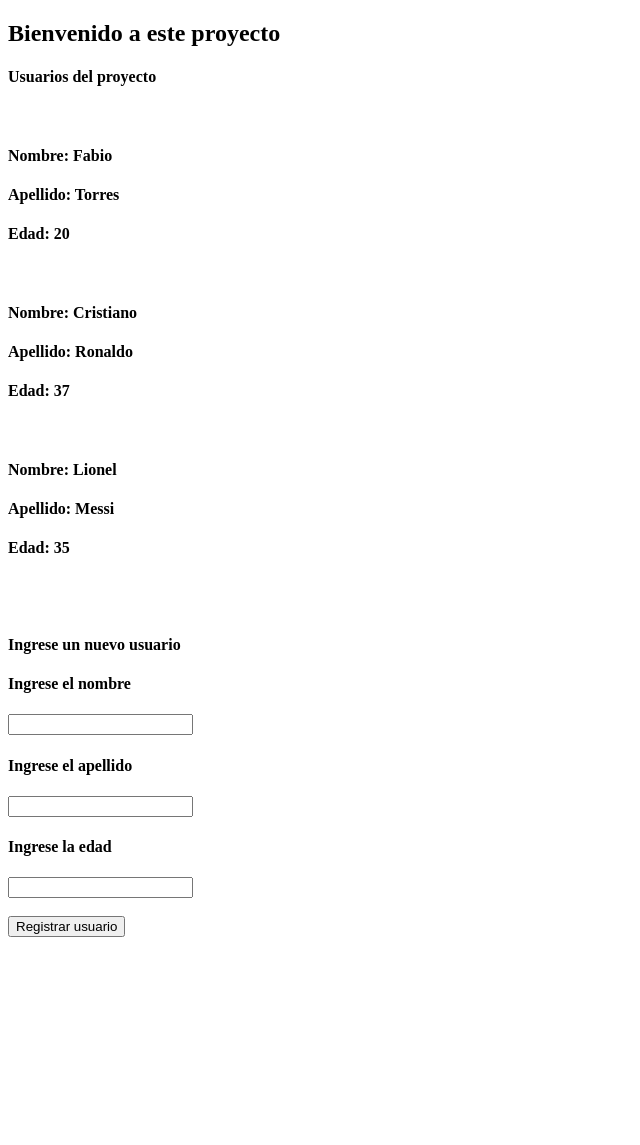
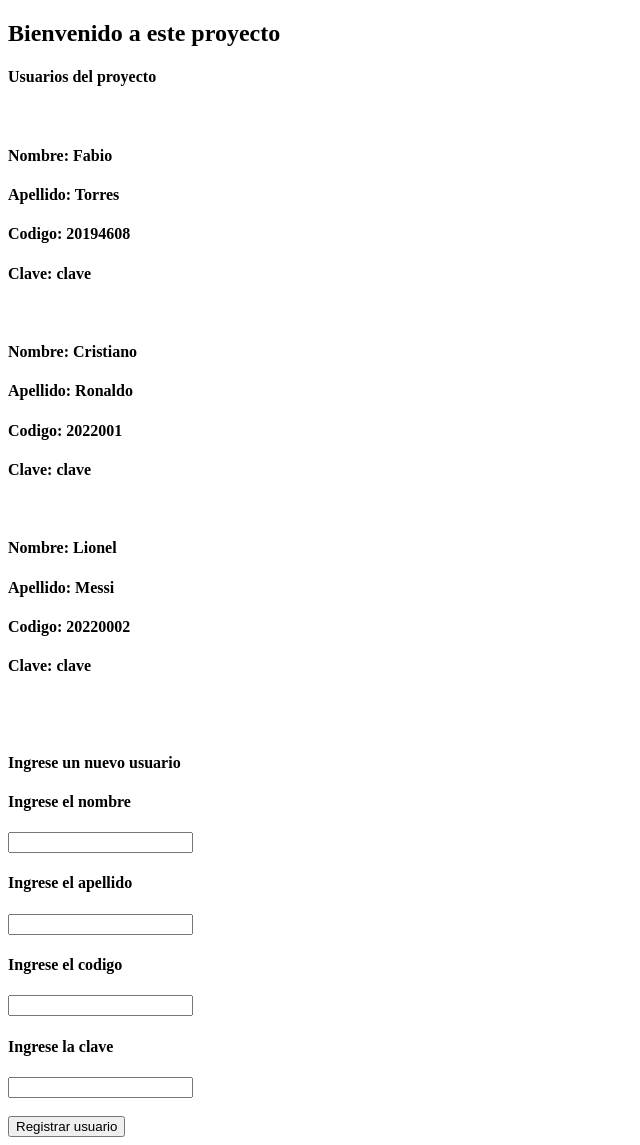
Before and after one commit to FabioTorresMarino/EP_Desarrollo_web, a Django app: page /project_parcial/login in a window 1280 px wide. Shown: the whole page, without its empty margins (0-640 px from the left). Before the commit the page ends 937 px from the top, so only its background shows below. Run offline with Django 4.2, Linux system fonts and the light colour scheme; data comes from the database, SQL or seed files in the repository; both versions use the stored data as it was after the commit.

Commit message:
avance_7

```diff
--- a/Proyecto/project_parcial/templates/project_parcial/login.html
+++ b/Proyecto/project_parcial/templates/project_parcial/login.html
@@ -8,9 +8,10 @@
         <h4>Usuarios del proyecto</h4>
         <br>
         {% for usuario in usuarios %}
-        <h4>Nombre: {{ usuario.0 }}</h4>
-        <h4>Apellido: {{ usuario.1 }}</h4>
-        <h4>Edad: {{ usuario.2 }}</h4>
+        <h4>Nombre: {{ usuario.nombre }}</h4>
+        <h4>Apellido: {{ usuario.apellido }}</h4>
+        <h4>Codigo: {{ usuario.codigo_usuario }}</h4>
+        <h4>Clave: {{ usuario.clave }}</h4>
         <br>
         {% endfor %}
         <br>
@@ -26,8 +27,12 @@
                 <input type="text" name="apellidoUsuario">
             </div>
             <div>
-                <h4>Ingrese la edad</h4>
-                <input type="number" name="edadUsuario">
+                <h4>Ingrese el codigo</h4>
+                <input type="number" name="codigoUsuario">
+            </div>
+            <div>
+                <h4>Ingrese la clave</h4>
+                <input type="number" name="codigoUsuario">
             </div>
             <br>
             <button type="submit">Registrar usuario</button>
--- a/Proyecto/project_parcial/views.py
+++ b/Proyecto/project_parcial/views.py
@@ -1,5 +1,7 @@
 from django.shortcuts import render
 from django.http import HttpResponse
+from .models import usuario
+from .models import tarea
 
 # Create your views here.
 lista_usuarios = [['Fabio','Torres','20'],['Cristiano','Ronaldo','37'],['Lionel','Messi','35']]
@@ -13,16 +15,15 @@ def login(request):
         print('Hola se ha posteado información')
         nombre = request.POST.get('nombreUsuario')
         apellido = request.POST.get('apellidoUsuario')
-        edad = request.POST.get('edadUsuario')
+        codigoUsuario = request.POST.get('codigoUsuario')
         print('El nombre del usuario es: ' + str(nombre))
         print('El apellido del usuario es: ' + str(apellido))
-        print('La edad del usuario es: ' + str(edad))
+        print('El codigo de usuario es: ' + str(codigoUsuario))
         nuevoUsuario.append(str(nombre))
         nuevoUsuario.append(str(apellido))
-        nuevoUsuario.append(str(edad))
-        lista_usuarios.append(nuevoUsuario)
+        nuevoUsuario.append(str(codigoUsuario))
     return render(request,'project_parcial/login.html',{
-        'usuarios': lista_usuarios,
+        'usuarios': usuario.objects.all(),
     })
 def dashboard(request):
     return render(request,'')
```
Also changed, not shown: Proyecto/db.sqlite3.
